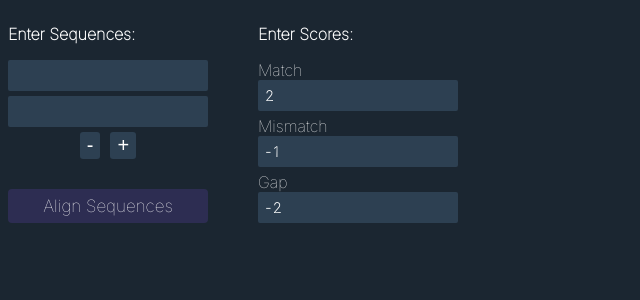
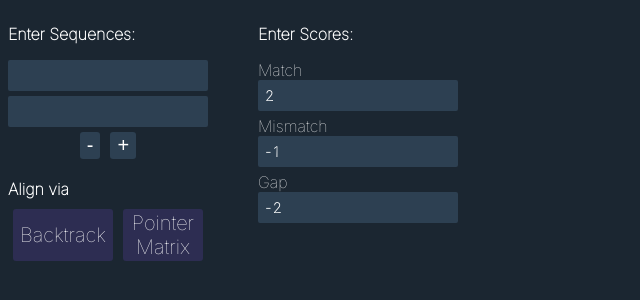
Before and after one commit to thereisatablehere/NewNeedle, a plain HTML site: page index.html in a window 1280 px wide. Shown: the whole page, without its empty margins (0-640 px from the left). Drawn offline with Linux system fonts and the light colour scheme.

Commit message:
Different aligns

```diff
--- a/index.html
+++ b/index.html
@@ -23,7 +23,11 @@
 
                 <br>
 
-                <button id="alignButton" onclick="addInputsToArray()">Align Sequences</button>
+                <p class="pNoSpace"><strong>Align via</strong></p>
+                <div id="alignContainer">
+                    <button class="alignButton" onclick="addInputsToArray(true)">Backtrack</button>
+                    <button class="alignButton" onclick="addInputsToArray(false)">Pointer Matrix</button>
+                </div>
             </div>
         </div>
         <!-- right side, scores -->
--- a/script.js
+++ b/script.js
@@ -11,6 +11,8 @@ if(DEBUG) {
 // sequences = ["GCATGCG", "GATTACA", "AT-AT"];
 // sequences = ["GCATGCG", "GATTACA", "AT-AT", "AAT"];
 // let sequences = ["GCATGCG", "GATTACA", "AT-AT", "AAT"];
+
+let backtrack = false;
 
 let match = 2;
 let mismatch = -1;
@@ -229,10 +231,12 @@ function align() {
     xPos = 0;
     yPos = 0;
 
-    //backtracking(tops, lefts, match, mismatch, gap);
-
-    pointerMatrix(tops, lefts, match, mismatch, gap);
-
+    if(backtrack) {
+        backtracking(tops, lefts, match, mismatch, gap);
+    }
+    else {
+        pointerMatrix(tops, lefts, match, mismatch, gap);
+    }
 
     // console.log(yAlignmentSequence);
     // console.log(xAlignmentSequence);
@@ -379,7 +383,7 @@ function validateScoreInputs() {
     }
 }
 
-function addInputsToArray() {
+function addInputsToArray(backtracking) {
     validateScoreInputs();
     // reset stuff
     document.querySelector("table").innerHTML = "";
@@ -400,5 +404,6 @@ function addInputsToArray() {
         sequences.push(inputs[i].value);
     }
 
+    backtrack = backtracking;
     align();
 }
--- a/style.css
+++ b/style.css
@@ -10,6 +10,9 @@ body {
 body, input {
     font-family: "Inter";
 }
+.pNoSpace {
+    margin: 0;
+}
 #inputsContainer {
     display: flex;
     flex-direction: row;
@@ -21,7 +24,7 @@ body, input {
     display: flex;
     width: 200px;
 }
-.inputs input, #inputsControls div button, #alignButton {
+.inputs input, #inputsControls div:first-child button {
     outline: none;
     border: none;
     background-color: #2D4052;
@@ -65,16 +68,20 @@ body, input {
 #inputsControls div button:hover {
     background-color: #3F5A73;
 }
-#alignButton {
+#alignContainer {
+    display: flex;
+    flex-direction: row;
+}
+.alignButton {
+    outline: none;
+    border: none;
+    color: white;
     background-color: #2D2D52;
-    font-size: var(--mainFontSize);
     margin-top: 10px;
     margin-bottom: 10px;
     font-family: "Inter";
-    padding: 7px;
-    border-radius: 4px;
 }
-#alignButton:hover {
+.alignButton:hover {
     background-color: #3F3F73;
 }
 #inspecting {
```
